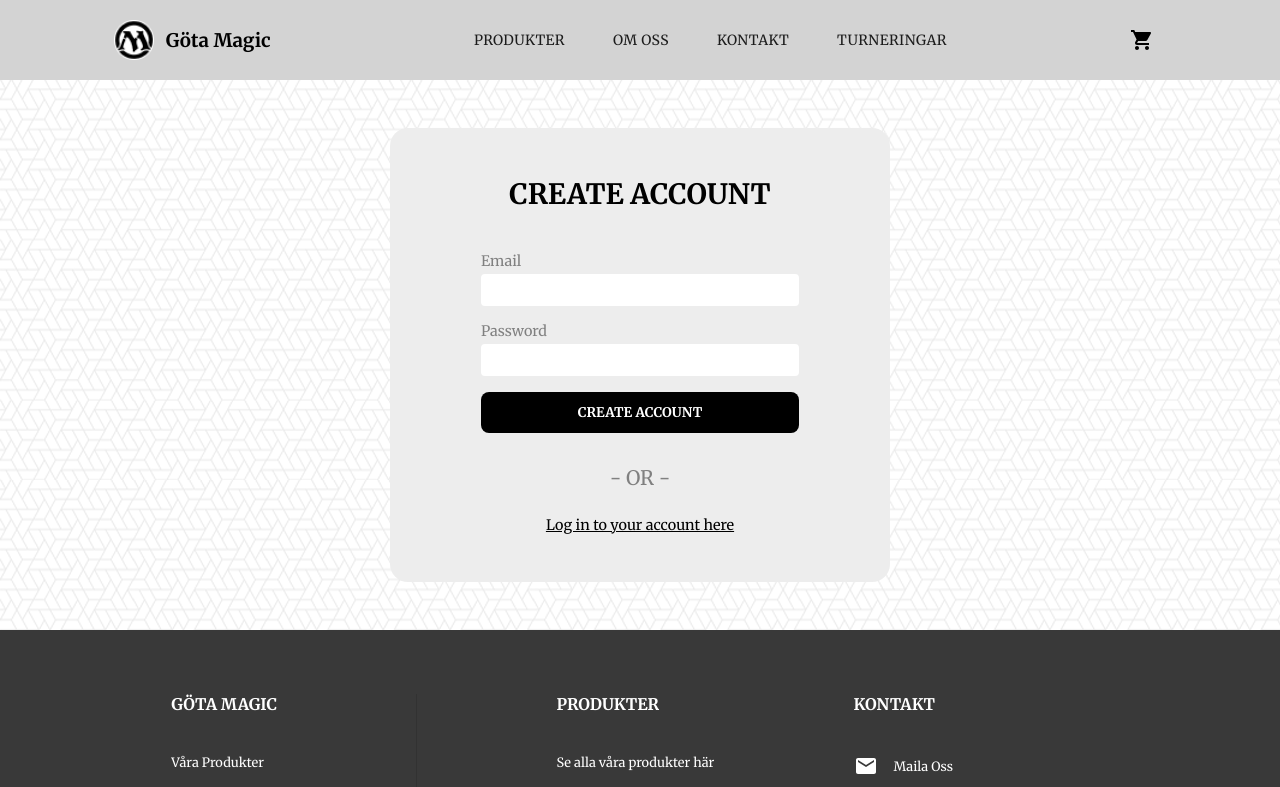
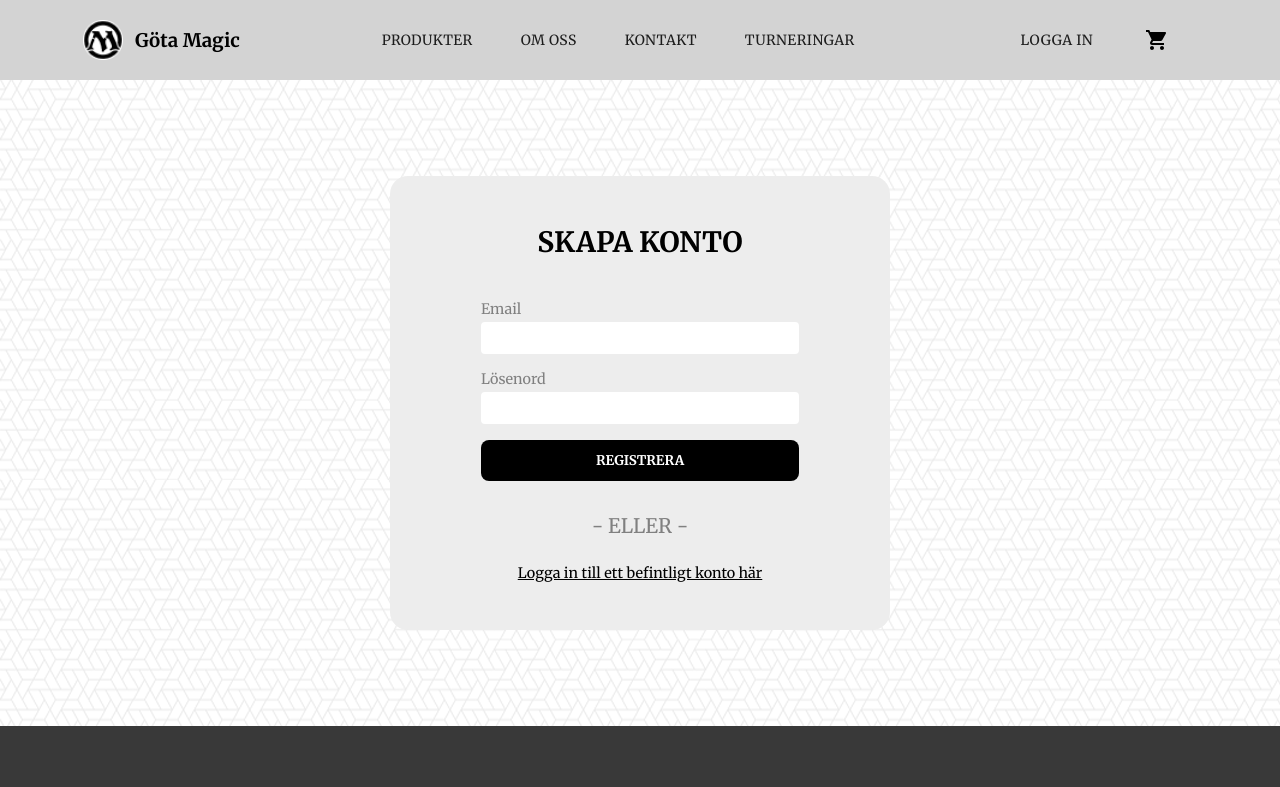
Before and after one commit to Nicklas-Holmqvist/gota-magic-full-circle, a React (Create React App) app in the folder client/: page /Register in a window 1280 px wide. Shown: the top 787 px of the page. Built offline with nearby package versions, Linux system fonts and the light colour scheme.

Commit message:
added header styling and responsivity

```diff
--- a/client/src/Components/Login.tsx
+++ b/client/src/Components/Login.tsx
@@ -5,18 +5,18 @@ function Login() {
   return (
     <div className="login-container">
       <div className="form-container">
-        <h3>Log In</h3>
+        <h3>Logga In</h3>
         <form>
           <label htmlFor="email">Email</label>
-          <input type="text" name="email" id="email-login" />
-          <label htmlFor="password">Password</label>
-          <input type="password" name="password" id="password-login" />
-          <button type="submit">Log In</button>
+          <input type="text" name="email" id="email-login" required />
+          <label htmlFor="password">Lösenord</label>
+          <input type="password" name="password" id="password-login" required />
+          <button type="submit">Logga In</button>
         </form>
-      <div className="alternate-link">
-        <h4>- OR -</h4>
-        <a href="/Register">Create a new account here</a>
-      </div>
+        <div className="alternate-link">
+          <h4>- ELLER -</h4>
+          <a href="/Register">Skapa ett nytt konto här</a>
+        </div>
       </div>
     </div>
   )
--- a/client/src/Components/Register.tsx
+++ b/client/src/Components/Register.tsx
@@ -5,18 +5,18 @@ function Register() {
   return (
     <div className="login-container">
       <div className="form-container">
-        <h3>Create Account</h3>
+        <h3>Skapa Konto</h3>
         <form>
           <label htmlFor="email">Email</label>
-          <input type="text" name="email" id="email-register" />
-          <label htmlFor="password">Password</label>
-          <input type="password" name="password" id="password-register" />
-          <button type="submit">Create Account</button>
+          <input type="text" name="email" id="email-register" required />
+          <label htmlFor="password">Lösenord</label>
+          <input type="password" name="password" id="password-register" required />
+          <button type="submit">Registrera</button>
         </form>
-      <div className="alternate-link">
-        <h4>- OR -</h4>
-        <a href="/Login">Log in to your account here</a>
-      </div>
+        <div className="alternate-link">
+          <h4>- ELLER -</h4>
+          <a href="/Login">Logga in till ett befintligt konto här</a>
+        </div>
       </div>
     </div>
   )
--- a/client/src/Components/headerComponent/Header.css
+++ b/client/src/Components/headerComponent/Header.css
@@ -10,6 +10,13 @@
   top: 0;
   left: 0;
   right: 0;
+}
+.header-right {
+  display: flex;
+  align-items: center;
+}
+.header-right button {
+  margin: 0 1rem;
 }
 .header-icon {
   display: flex;
@@ -63,7 +70,7 @@
   text-decoration: none;
 }
 
-@media screen and (max-width: 820px) {
+@media screen and (max-width: 880px) {
   .menu-bar {
     display: none;
     background-color: black;
@@ -71,4 +78,7 @@
   .menu-burger-icon {
     display: flex;
   }
+  .header-right .menu-button {
+    display: none;
+  }
 }
--- a/client/src/Components/headerComponent/Header.tsx
+++ b/client/src/Components/headerComponent/Header.tsx
@@ -12,11 +12,12 @@ function Header() {
 
   return (
     <div className="header">
+
       <div className="menu-burger-icon">
         <SimpleMenu></SimpleMenu>
       </div>
+
       <Link className="link-style" to="/">
-
         <div className="header-icon">
           <img
             src="../magic 1.png"
@@ -25,9 +26,9 @@ function Header() {
           <h3>Göta Magic</h3>
         </div>
       </Link>
+
       <div className="menu-bar">
         <Link className="link-style" to="/ProductList">
-
           <div className="menu-button">
             <Button>Produkter</Button>
           </div>
@@ -42,19 +43,24 @@ function Header() {
             <Button>Kontakt</Button>
           </div>
         </Link>
-
-
         <Link className="link-style" to="/Tournaments">
-        <div className="menu-button menu-button-last">
+          <div className="menu-button">
             <Button>Turneringar</Button>
           </div>
         </Link>
+      </div>
 
-
+      <div className="header-right">
+        <Link className="link-style" to="/Login">
+          <div className="menu-button menu-button-last">
+            <Button>Logga In</Button>
           </div>
+        </Link>
         <div className="cartIcon" onClick={() => setIsOpen(!isOpen)}>
           <TemporaryDrawer></TemporaryDrawer>
         </div>
+      </div>
+
     </div>
   );
 }
--- a/client/src/Components/headerComponent/SimpleMenu.tsx
+++ b/client/src/Components/headerComponent/SimpleMenu.tsx
@@ -46,6 +46,12 @@ export default function SimpleMenu() {
         <Link className="link-style" to="/Tournaments">
           <MenuItem onClick={handleClose}>Turneringar</MenuItem>
         </Link>
+        <Link className="link-style" to="/Login">
+          <MenuItem onClick={handleClose}>Logga In</MenuItem>
+        </Link>
+        <Link className="link-style" to="/Register">
+          <MenuItem onClick={handleClose}>Skapa konto</MenuItem>
+        </Link>
       </Menu>
     </div>
   );
--- a/client/src/css/login.css
+++ b/client/src/css/login.css
@@ -1,6 +1,6 @@
 .login-container {
   margin: 5rem auto 0 auto;
-  padding: 3rem;
+  padding: 6rem 0;
   background-image: url(../assets/images/what-the-hex.png);
 }
 
```
Lines whose indentation alone changed are shown as unchanged.
